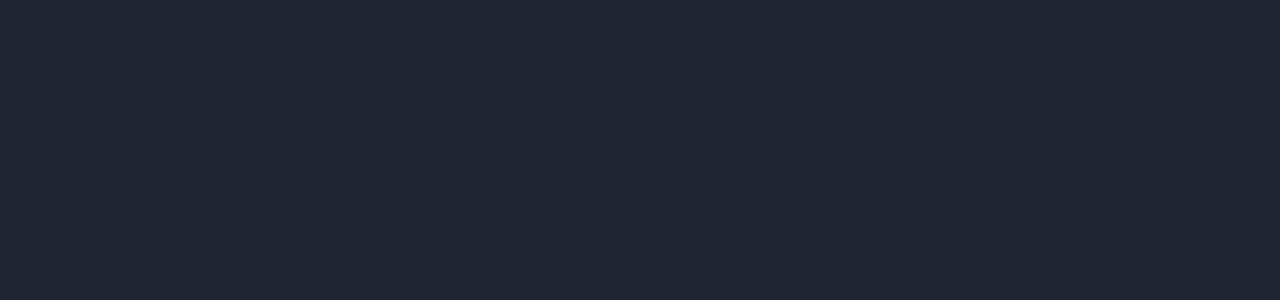
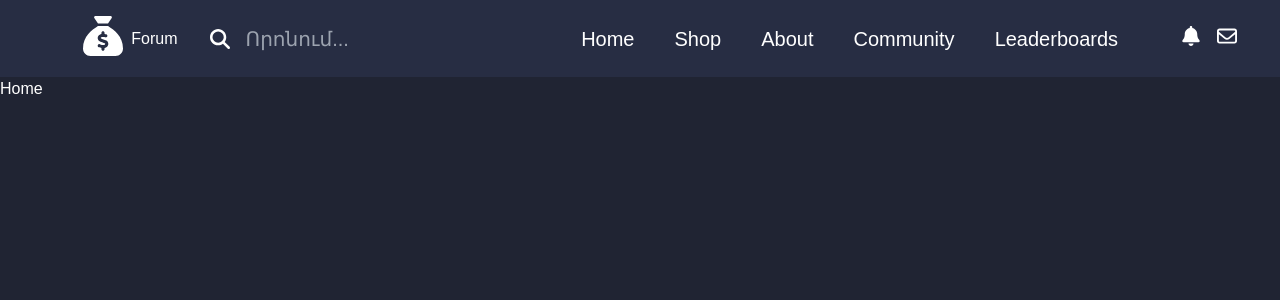
Before and after one commit to GorNavasardyan3/forum_project, a React (Create React App) app: page /home in a window 1280 px wide. Shown: the top 300 px of the page. Built offline with nearby package versions, Linux system fonts and the light colour scheme.

Commit message:
add header

```diff
--- a/package.json
+++ b/package.json
@@ -3,6 +3,11 @@
   "version": "0.1.0",
   "private": true,
   "dependencies": {
+    "@fortawesome/fontawesome-svg-core": "^6.5.2",
+    "@fortawesome/free-brands-svg-icons": "^6.5.2",
+    "@fortawesome/free-regular-svg-icons": "^6.5.2",
+    "@fortawesome/free-solid-svg-icons": "^6.5.2",
+    "@fortawesome/react-fontawesome": "^0.2.2",
     "@testing-library/jest-dom": "^5.17.0",
     "@testing-library/react": "^13.4.0",
     "@testing-library/user-event": "^13.5.0",
--- a/src/App.js
+++ b/src/App.js
@@ -1,7 +1,15 @@
+import { Route, Routes } from "react-router-dom";
+import Navbar from "./components/Header";
+import Home from "./pages/Home";
 
 function App() {
   return (
-    <></>
+    <>
+      <Navbar/>
+      <Routes>
+        <Route path="/home" element={<Home/>}/>
+      </Routes>
+    </>
   );
 }
 
--- /dev/null
+++ b/src/components/Header.jsx
@@ -0,0 +1,35 @@
+import { faBell, faMagnifyingGlass, faSackDollar } from '@fortawesome/free-solid-svg-icons'
+import { FontAwesomeIcon } from '@fortawesome/react-fontawesome'
+import React from 'react'
+import Navbar from './Navbar'
+import { faEnvelope } from '@fortawesome/free-regular-svg-icons'
+
+function Header() {
+  return (
+    <header className='third-color text-white flex items-center justify-around'>
+      <div className=' flex items-center ml-10'>
+        <div className='p-2 flex items-center'>
+          <i className='m-2'>
+            <FontAwesomeIcon className=' h-10 w-10' icon={faSackDollar}/>
+          </i>
+          <p>Forum</p>
+        </div>
+        <div className=' m-2 flex items-center '>
+          <FontAwesomeIcon className='h-[20px] w-[20px] ml-4' icon={faMagnifyingGlass} />
+          <input type="text" placeholder='Որոնում...' className='text-xl third-color outline-none ml-2 p-2' />
+        </div>
+      </div>
+      <Navbar/>
+      <div className=' mr-2 p-2 flex gap-4'>
+        <button>
+          <FontAwesomeIcon icon={faBell} className='h-[20px] w-[20px]'/>
+        </button>
+        <button>
+          <FontAwesomeIcon icon={faEnvelope} className='h-[20px] w-[20px]'/>
+        </button>
+      </div>
+    </header>
+  )
+}
+
+export default Header
--- a/src/components/Navbar.jsx
+++ b/src/components/Navbar.jsx
@@ -1,8 +1,15 @@
 import React from 'react'
+import { Link } from 'react-router-dom'
 
 function Navbar() {
   return (
-    <div>Navbar</div>
+    <nav className=' flex gap-10 text-xl'>
+        <Link to={'/home'}>Home</Link>
+        <Link to={'/shop'}>Shop</Link>
+        <Link to={'/about'}>About</Link>
+        <Link to={'/community'}>Community</Link>
+        <Link to={'/leaderboards'}>Leaderboards</Link>
+    </nav>
   )
 }
 
--- a/src/index.css
+++ b/src/index.css
@@ -1,8 +1,18 @@
 @tailwind base;
 @tailwind components;
 @tailwind utilities;
+@import url('https://fonts.googleapis.com/css2?family=Comfortaa:wght@300..700&display=swap');
 
+*{
+    font-family: "Comfortaa", sans-serif;
+    font-optical-sizing: auto;
+    font-style: normal;
+}
 
 body{
     background-color: #202433;
 }
+
+.third-color{
+    background-color: #272D43;
+}
--- /dev/null
+++ b/src/pages/Home.jsx
@@ -0,0 +1,9 @@
+import React from 'react'
+
+function Home() {
+  return (
+    <div className='text-white'>Home</div>
+  )
+}
+
+export default Home
```
Also changed, not shown: 1 other file (tests, documents, lock files or other folders).
